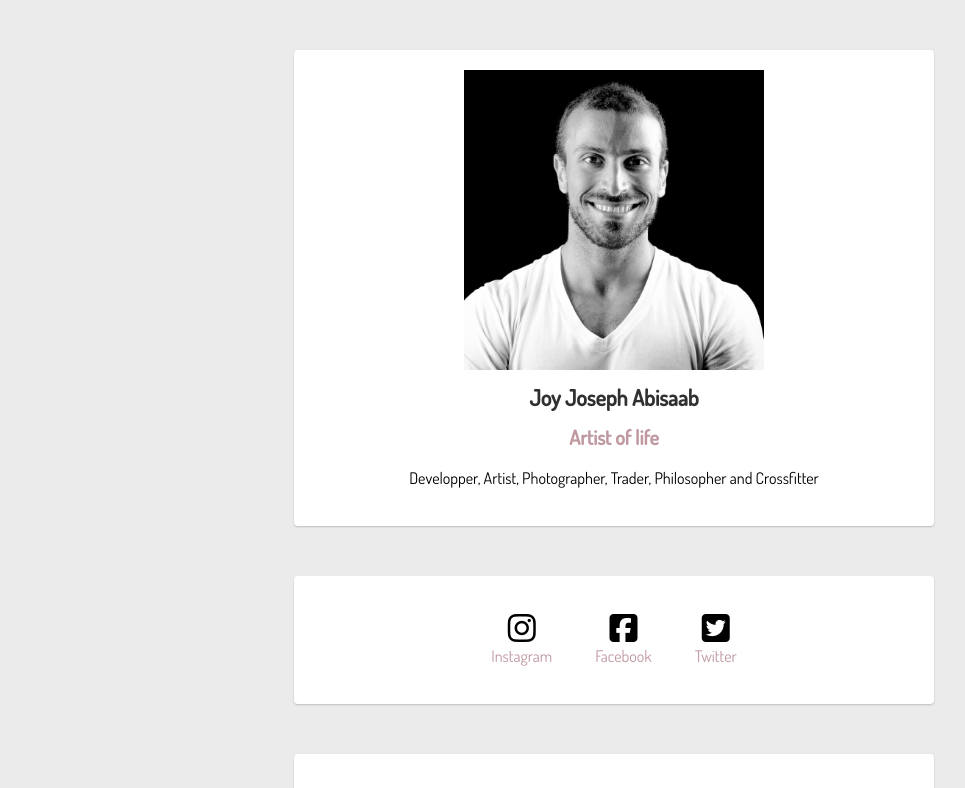
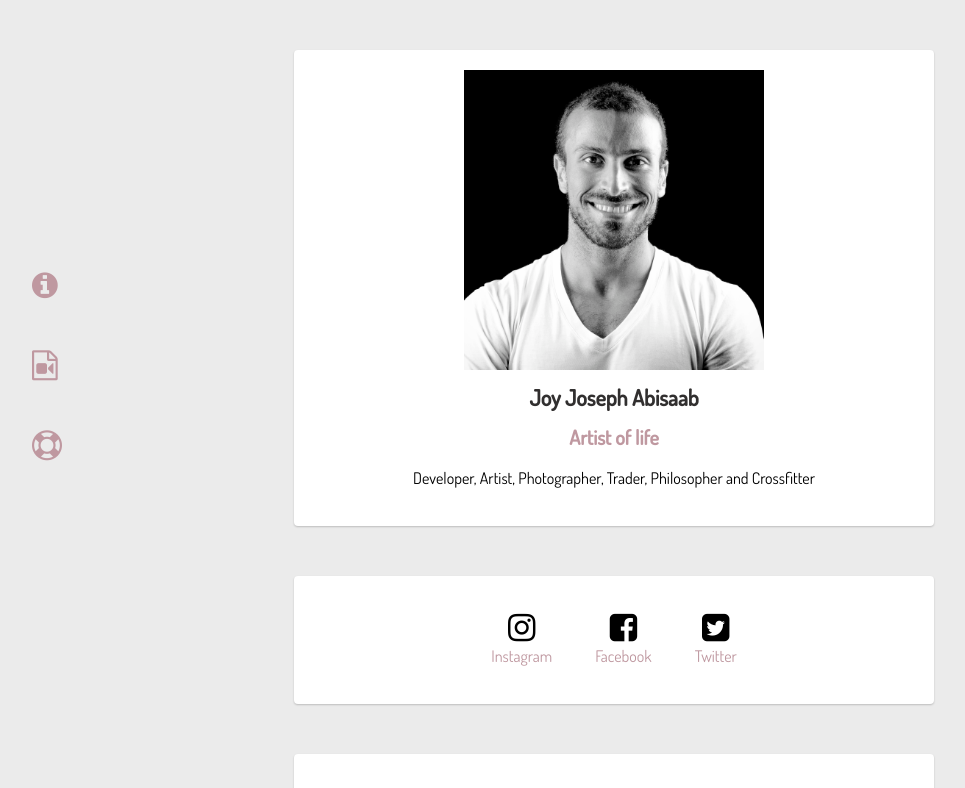
Before and after one commit to jabisaab/profile, a plain HTML site: page index.html in a window 1280 px wide. Shown: the top 788 px of the page, without its empty margins (46-1011 px from the left). Drawn offline with Linux system fonts and the light colour scheme.

Commit message:
my profile page

```diff
--- a/index.html
+++ b/index.html
@@ -13,15 +13,36 @@
 
   <!-- Your style -->
   <link rel="stylesheet" href="style.css">
-  <script src="https://use.fontawesome.com/ee7d7b6048.js"></script>
 </head>
 <body>
+  <div id="sidebar">
+    <ul>
+      <li>
+        <a href="#summary">
+          <i class="fa fa-info-circle"></i>
+        </a>
+      </li>
+      <li>
+        <a href="#favorite-movies">
+          <i class="fa fa-file-video-o"></i>
+        </a>
+      </li>
+      <li>
+        <a href="#footer">
+          <i class="fa fa-life-ring"></i>
+        </a>
+      </li>
+    </ul>
+  </div>
+  <div id="content">
    <div class="container">
      <div class="card">
       <img src="images/joy.jpg" alt="Joy" width="300">
+      <div id="summary">
         <h1>Joy Joseph Abisaab</h1>
         <h2> Artist of life</h2>
-    <p>Developper, Artist, Photographer, Trader, Philosopher and Crossfitter</p>
+        <p>Developer, Artist, Photographer, Trader, Philosopher and Crossfitter</p>
+      </div>
     </div>
     <div class="card">
       <ul class="list-inline">
@@ -34,6 +55,7 @@
             </ul>
           </div>
           <div class="card">
+            <div id="favorite-movies">
               <h2> My Favourite Movies</h2>
               <table>
                 <tbody>
@@ -67,11 +89,15 @@
                 </tbody>
               </table>
             </div>
+          </div>
           <div class="card last">
+          <div id="footer">
               <h2>About me</h2>
               This page has been coded during the
               <a href="http://lewagon.org/program" target="_blank">FullStack program @LeWagon</a>
             </div>
           </div>
+        </div>
+      </div>
     </body>
     </html>
--- a/style.css
+++ b/style.css
@@ -1,4 +1,4 @@
-body {
+/* Here goes your CSS */body {
   background: #EBEBEB;
   font-family:'Dosis', sans-serif;
   color:black;
@@ -77,8 +77,27 @@ ul {
   padding-left: 0px;
 }
 
+#sidebar {
+  position: fixed;
+  width: 300px;
+  left: auto;
+  top: auto;
+  bottom: auto;
+  font-size:30px;
+  padding:auto;
+  margin-top:500px;
+  margin:30px;
+}
 
+#sidebar li {
+  padding-top: 50px;
 
+}
 
+#sidebar ul {
+  padding-top: 110px;
+}
 
-/* Here goes your CSS */
+#page-content {
+  margin-left: 300px;
+}
```
Lines whose indentation alone changed are shown as unchanged.
